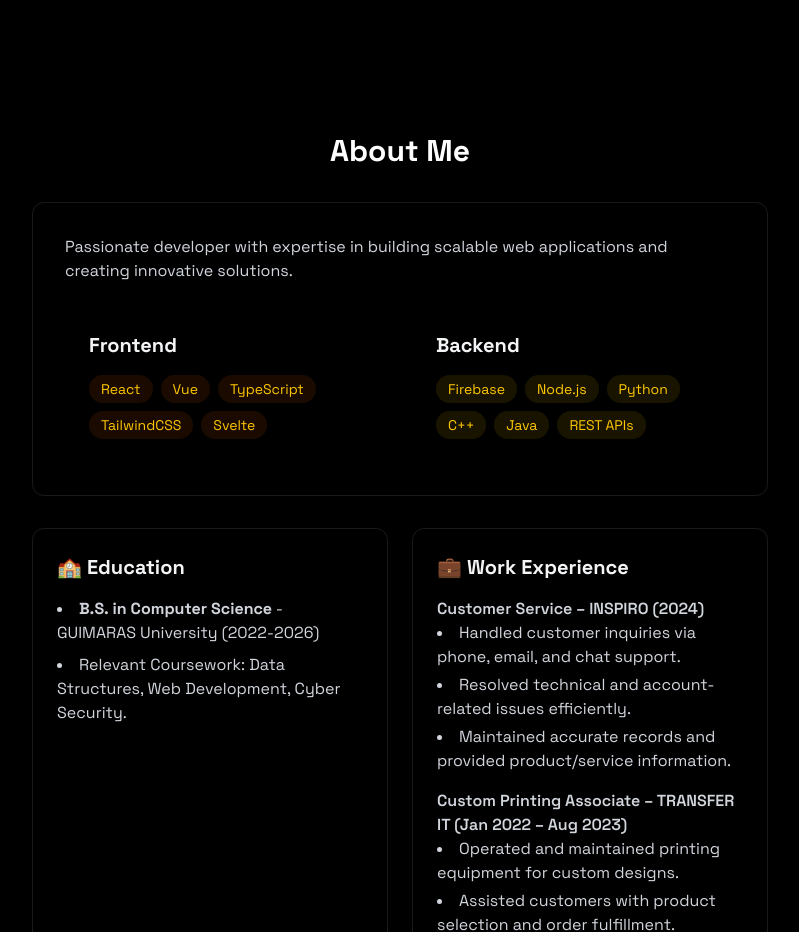
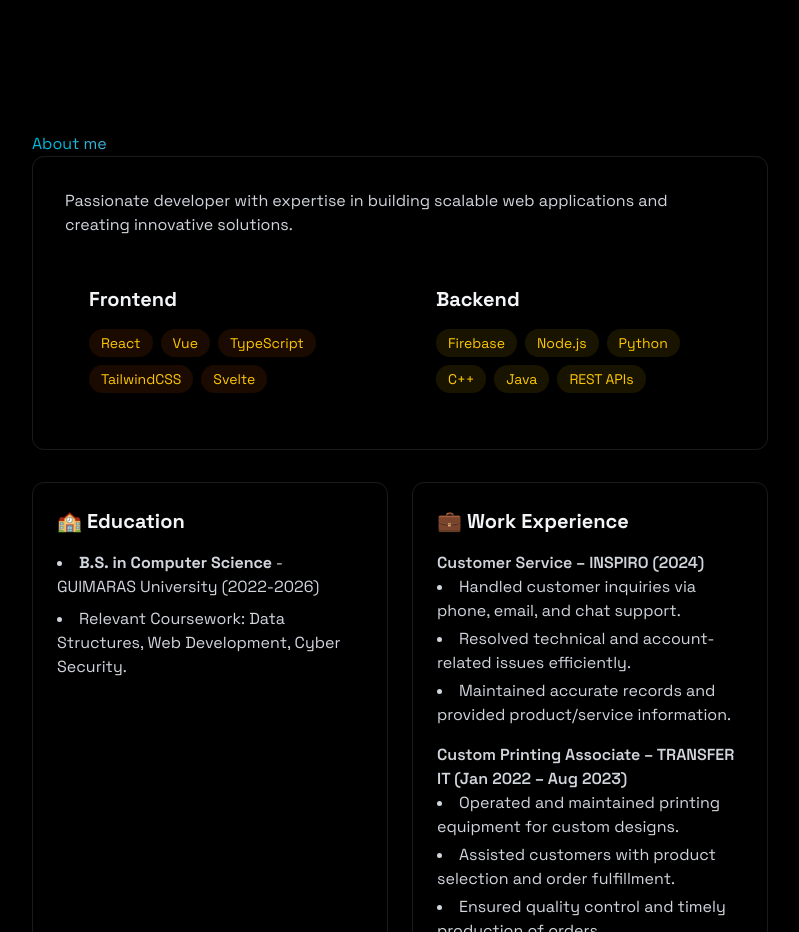
Before and after one commit to KenKenLim07/KenLim-Portfolio, a React (Vite) app: page / in a window 1280 px wide. Shown: the part 780-1712 px from the top of the page, without its empty margins (240-1039 px from the left). Built offline with nearby package versions, Linux system fonts and the light colour scheme.

Commit message:
first commit

```diff
--- a/src/components/sections/About.jsx
+++ b/src/components/sections/About.jsx
@@ -11,9 +11,10 @@ export const About = () => {
     >
       <RevealOnScroll>
         <div className="max-w-3xl mx-auto px-4">
-        <h2 className="text-3xl font-bold mb-8 text-white text-center leading-tight will-change-transform">
-            About Me
+        <h2 class="bg-gradient-to-r from-cyan-500 to-pink-500 bg-clip-text text-transparent">
+      About me
         </h2>
+
 
           {/* Summary */}
           <div className="rounded-xl p-8 border-white/10 border hover:-translate-y-1 transition-all">
```
